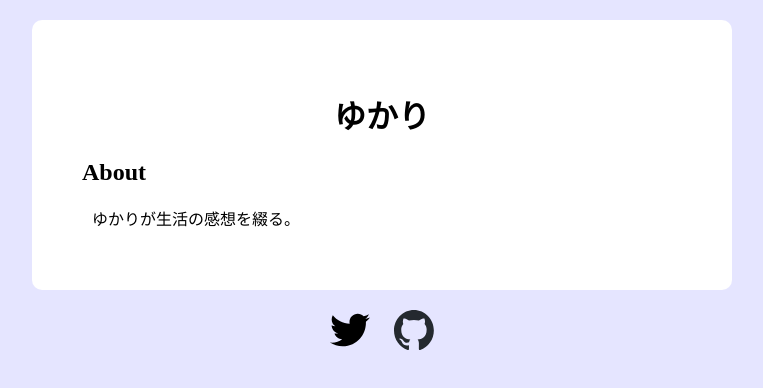
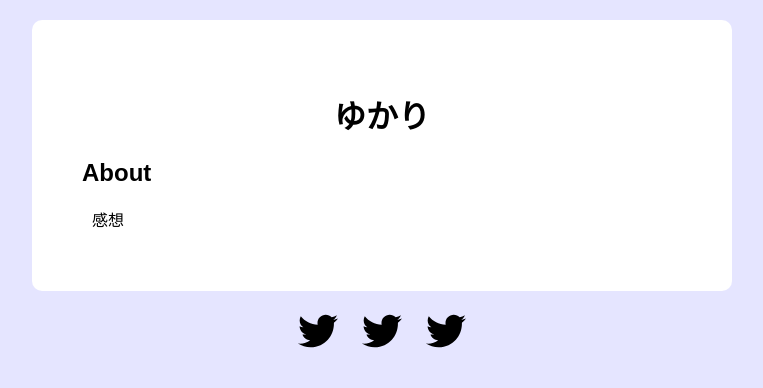
Before and after one commit to lev635/lev635.github.io, a plain HTML site: page index.html in a window 1280 px wide. Shown: the whole page, without its empty margins (258-1021 px from the left). Drawn offline with Linux system fonts and the light colour scheme.

Commit message:
sns変更

```diff
--- a/index.html
+++ b/index.html
@@ -9,13 +9,14 @@
     <div class="article">
         <h1 class="title">ゆかり</h1>
         <h2>About</h2>
-        <p>ゆかりが生活の感想を綴る。</p>
+        <p>感想</p>
     </div>
 </body>
 
 <footer>
     <a href="https://x.com/1ev_3" class ="sns_icon"><img src="assets/twitter-brands-solid.svg" width=40px height=40px></a>
-    <a href="https://github.com/lev635/lev635.github.io" class ="sns_icon"><img src="assets/github-mark.svg" width=40px height=40px></a>
+    <a href="https://x.com/yukari_o_o" class ="sns_icon"><img src="assets/twitter-brands-solid.svg" width=40px height=40px></a>
+    <a href="https://x.com/lev_635" class ="sns_icon"><img src="assets/twitter-brands-solid.svg" width=40px height=40px></a>
 </footer>
 
 </html>
--- a/style.css
+++ b/style.css
@@ -1,5 +1,6 @@
 body {
     background-color: #e5e5ff;
+    font-family: Arial, Helvetica, sans-serif;
 }
 
 p {
```
